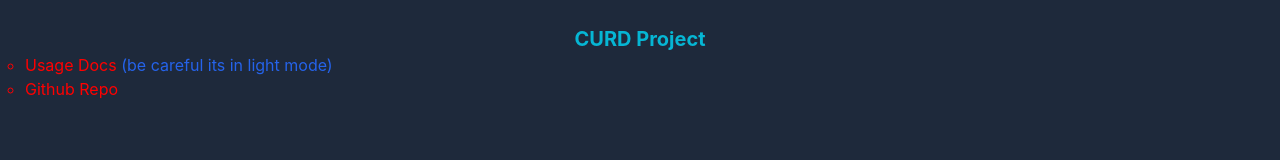
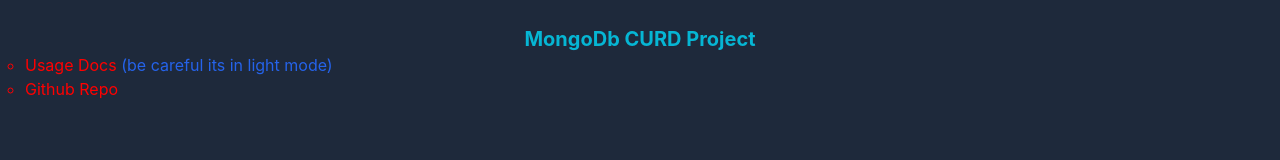
Before and after one commit to shashstormer/mongo_curd_project, a website: page assets/html/home.html in a window 1280 px wide. Shown: the top 160 px of the page. Drawn offline with Linux system fonts and the light colour scheme; a web font is replaced by a local one.

Commit message:
vercel.json edit

```diff
--- a/assets/html/home.html
+++ b/assets/html/home.html
@@ -8,7 +8,7 @@
 </head>
 <body class="bg-slate-800 h-[40em block">
 <h1 class="font-bold capitalize text-cyan-500 w-[100%] text-center mt-[25px] text-xl">
-    CURD Project
+    MongoDb CURD Project
 </h1>
 <section>
     <ul class="links-box">
```
Also changed, not shown: vercel.json.
